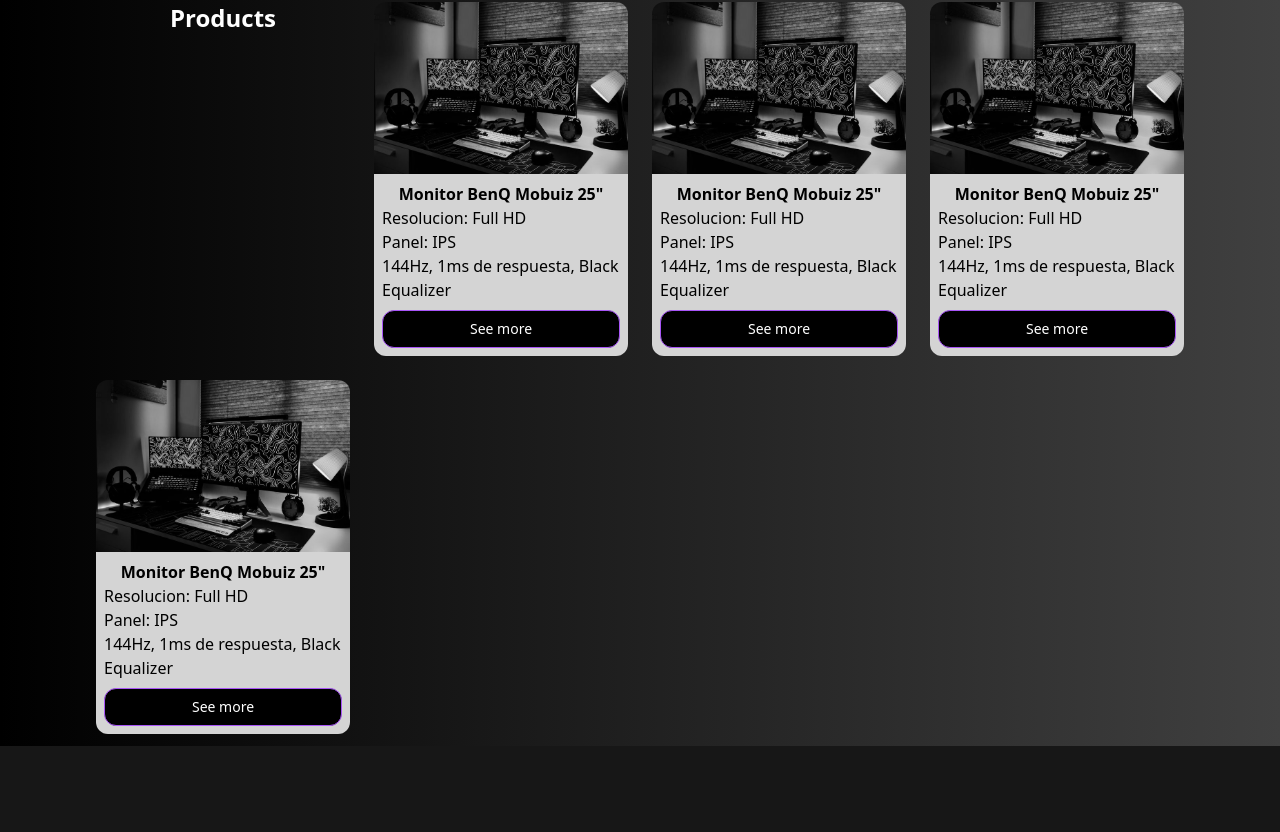
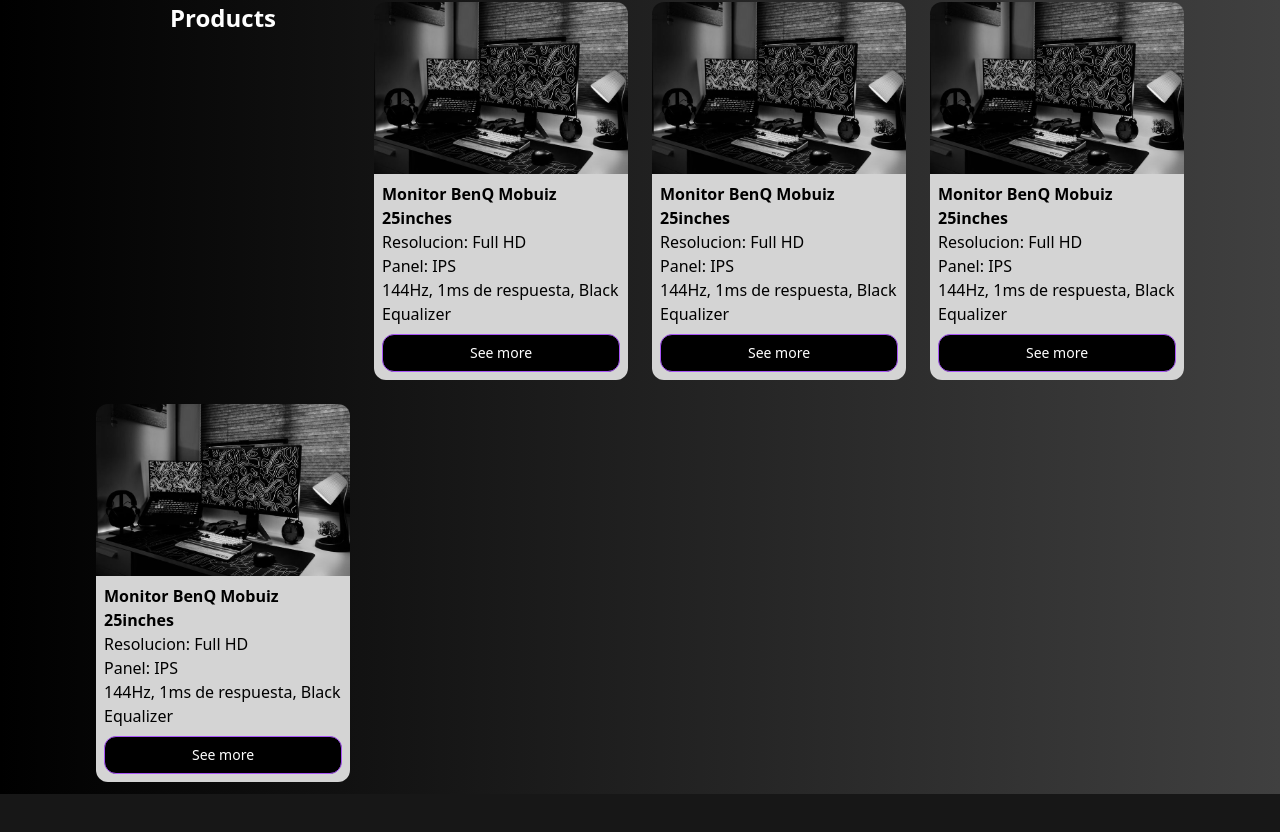
Before and after one commit to smedinaxx/proyectNext, a Next.js app: page / in a window 1280 px wide. Shown: the part 806-1638 px from the top of the page. Built offline with nearby package versions, Linux system fonts and the light colour scheme.

Commit message:
an errors was fixed in card and login button components

```diff
--- a/components/Card.js
+++ b/components/Card.js
@@ -4,25 +4,25 @@
 
 export default function Card() {
   return (
-    <div className="card-container rounded-xl overflow-hidden">
-      <div className="image-container">
+    <div className='card-container rounded-xl overflow-hidden'>
+      <div className='image-container'>
         <Image
-          src="/monitorBenq.jpg"
+          src='/monitorBenq.jpg'
           width={500}
           height={500}
-          alt="Picture of the author"
-          layout="responsive"
+          alt='Picture of the author'
+          layout='responsive'
           className='grayscale hover:grayscale-0 hover:scale-105'
         />
       </div>
-      <div className="text-container bg-neutral-300 hover:bg-white text-black p-2">
-        <h1 className='font-bold flex justify-center'>Monitor BenQ Mobuiz 25"</h1>
+      <div className='text-container bg-neutral-300 hover:bg-white text-black p-2'>
+        <h1 className='font-bold flex justify-center'>Monitor BenQ Mobuiz 25inches</h1>
         <ul>
           <li>Resolucion: Full HD</li>
           <li>Panel: IPS</li>
           <li>144Hz, 1ms de respuesta, Black Equalizer</li>
         </ul>
-        <div className="text-center">
+        <div className='text-center'>
           <button className='text-white text-sm border border-purple-500 bg-black hover:bg-gradient-to-r hover:from-indigo-500 hover:to-purple-500 py-2 rounded-xl mt-2 w-full'>See more</button>
         </div>
       </div>
--- a/components/LoginButton.js
+++ b/components/LoginButton.js
@@ -1,4 +1,4 @@
-import { useSession, signIn, signOut } from "next-auth/react"
+{/*import { useSession, signIn, signOut } from "next-auth/react"
 
 export default function LoginButton() {
   const { data: session } = useSession()
@@ -6,7 +6,7 @@
     return (
       <div className="absolute top-0 right-0 z-40 text-white">
         Signed in as {session.user.email} <br />
-        <img className="rounded-full" src={session.user.image} alt={session.user.name}/>
+        <Imge className="rounded-full" src={session.user.image} alt={session.user.name}/>
         <br/>
         <p>{session.user.name}</p>
 
@@ -20,4 +20,4 @@
       <button onClick={() => signIn()}>Sign in</button>
     </>
   )
-}
+}*/}
```
